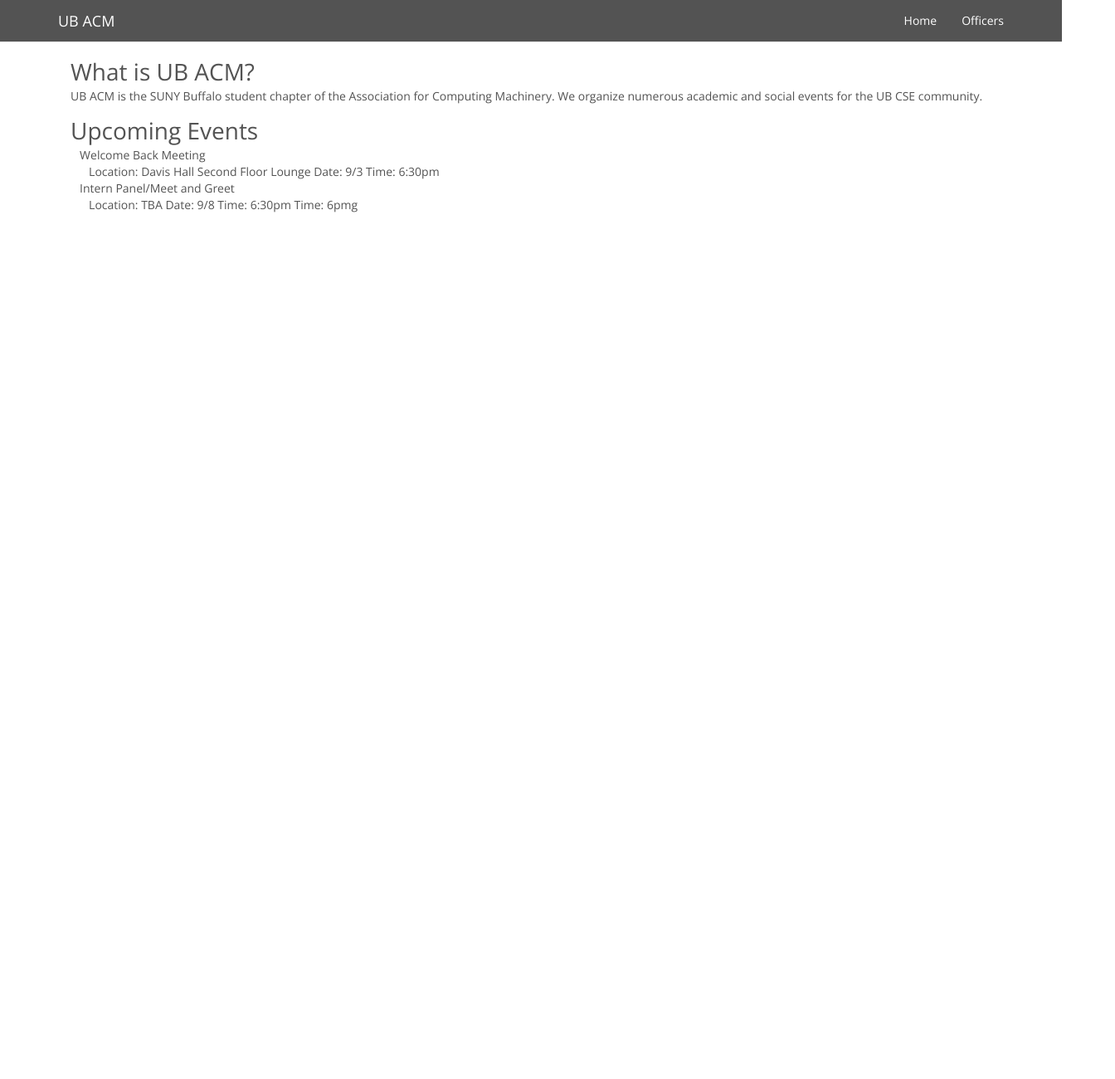
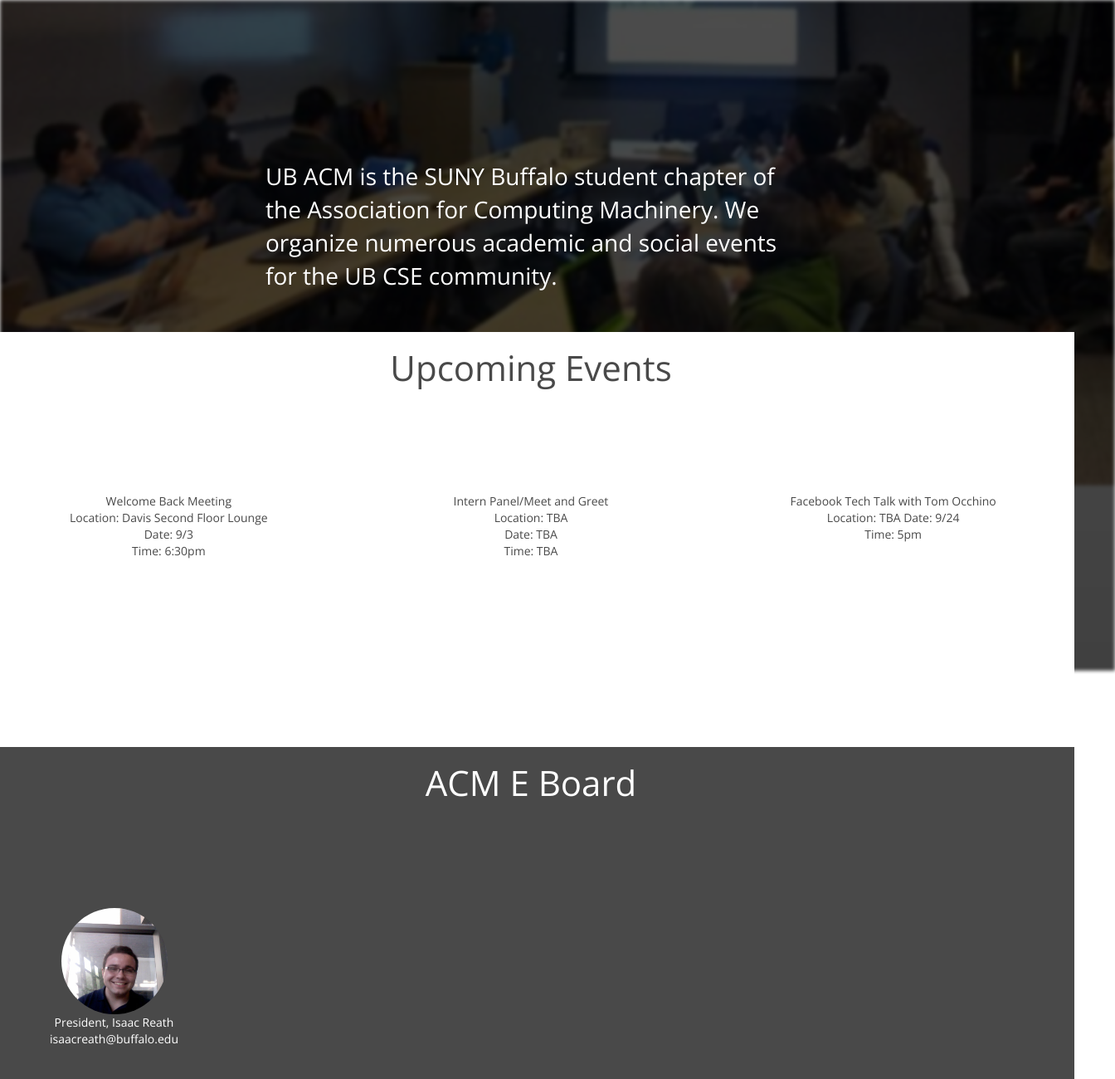
Before and after one commit to zmwieand/ubacm.github.io, a plain HTML site: page index.html in a window 1280 px wide. Shown: the whole page at 83% size, 1344 px wide, since content can reach past the window. Before the commit the page ends 800 px from the top, so only its background shows below. Drawn offline with nearby package versions, Linux system fonts and the light colour scheme.

Commit message:
changed a lot

```diff
--- a/css/index.css
+++ b/css/index.css
@@ -1,7 +1,8 @@
 @import url(http://fonts.googleapis.com/css?family=Open+Sans:300italic,400italic,700italic,300,400,700);
 
 body {
-	color: rgb(83,83,83);
+	color:white;
+	/*color: rgb(83,83,83);*/
     font-weight: 100;
     font-family: 'Open Sans', sans-serif;
 
@@ -18,7 +19,19 @@ body {
 	background-color: rgb(83,83,83);
 }
 .content{
-	margin-top: 55px;
+	/*margin-top: 55px;*/
+}
+
+.header{
+	height: 400px;
+}
+
+.whois{
+	font-size: 200%;
+}
+
+.subtitle{
+	font-size: 60%;
 }
 
 .profile {
@@ -30,18 +43,83 @@ body {
 	width: auto;
 	border-radius: 64px;
 }
+.img{
+	content: "";
+    position: absolute;
+    overflow: hidden;
+	background: linear-gradient(rgba(0,0,0,0.7), rgba(0,0,0,0.75)),url('../bg.jpg') no-repeat center center fixed;
+    background-size: cover;
+    z-index: -1; /* Keep the background behind the content */
+    height: 101%; width: 105%; /* Using Glen Maddern's trick /via @mente */
+    /* don't forget to use the prefixes you need */
+    transform-origin: top right;
+    -webkit-filter: blur(2px);
 
+}
+
+.inner {
+	z-index: -1; /* Keep the background behind the content */
+	position: fixed;
+	left: 50%;
+	margin-top: 10%;
+	transform: translate(-50%);
+/*    top: 50%;
+    transform: translate(-50%, -120%);
+    -webkit-transform: translate(-50%, -120%);
+    -moz-transform: translate(-50%, -120%);
+    -ms-transform: translate(-50%, -120%);
+*/}
+
+.whoisMobile{
+	text-align: center;
+	color: white;
+	font-size: 200%;
+	visibility: hidden;
+}
 @media screen and (max-width: 1000px) {
-	.events{
-		margin-left: 100px;
+	.img{
+		width: 100%;
 	}
-	.event-details{
-		margin-left: 100px;
+	.whois{
+		visibility: hidden;
 	}
+	.whoisMobile{
+		margin-top: 70%;
+
+		visibility: visible;
+	}
+
+	.e{
+		margin-bottom: 4%;
+	}
+	h1{
+		font-size: 250%;
+		margin-bottom: 10%;
+	}
+	.header{
+		height: 300px;
+	}
+
+}
+
+.officers{
+	color: white;
+	text-align: center;
+	background-color: rgb(73, 73, 73);
+	height: 400px;
+}
+
+h1{
+	font-weight: 100;
+	font-size: 300%;
+	margin-bottom: 10%;
 }
 
 .events {
-	margin-left: 1%;
+	text-align: center;
+	height: 500px;
+	background-color: white;
+	color: rgb(73,73,73);
 }
 
 .event-title{
--- a/index.html
+++ b/index.html
@@ -28,7 +28,8 @@
   </head>
 
   <body>
-    <div class="navbar navbar-default navbar-fixed-top" role="navigation">
+
+<!--     <div class="navbar navbar-default navbar-fixed-top" role="navigation">
       <div class="container">
         <div class="navbar-header">
           <button type="button" class="navbar-toggle collapsed" data-toggle="collapse" data-target=".navbar-collapse">
@@ -44,34 +45,75 @@
 
             <li><a href="/">Home</a></li>
             <li><a href="/contact">Officers</a></li>
+            <li><a>Events</a></li>
           </ul>
-        </div><!--/.nav-collapse -->
+        </div>
       </div>
-    </div>
+    </div> -->
 
 
-    <div class="container content">
-      <div class = "col-md-12">
-        <div class="title">What is UB ACM?</div>
-        <div class="whois">
-          UB ACM is the SUNY Buffalo student chapter of the Association for Computing Machinery. We organize numerous academic and social events for the UB CSE community.
-
+    <div class="container-full content ">
+      <div class = "header">
+        <div class="col-md-12 img"></div>
+        <div class="row content">
+          <div class = "col-md-12">
+            <div class="inner">
+              <div class="whoisMobile">
+                UB ACM<br>
+                <div class="subtitle">Some tagline to put here.</div>
+              </div>
+              <div class="whois">
+                  UB ACM is the SUNY Buffalo student chapter of the Association for Computing Machinery. We organize numerous academic and social events for the UB CSE community.
+              </div>
+            </div>
+          </div>
         </div>
-        <div class="title">Upcoming Events</div>
+      </div>
+      <div class="row">
         <div class="events">
+          <div class="col-md-12">
+            <h1>Upcoming Events</h1>
+          </div>
           <div class="event">
-            <div class="event-name">Welcome Back Meeting</div>
-            <div class="event-details">Location: Davis Hall Second Floor Lounge Date: 9/3 Time: 6:30pm
+            <div class="col-md-4 e">
+              Welcome Back Meeting<br>
+              Location: Davis Second Floor Lounge<br>
+              Date: 9/3<br>
+              Time: 6:30pm
+            </div>
+            <div class="col-md-4 e">
+              Intern Panel/Meet and Greet<br>
+              Location: TBA<br>
+              Date: TBA<br>
+              Time: TBA
+            </div>
+            <div class="col-md-4 e">
+              Facebook Tech Talk with Tom Occhino<br>
+              Location: TBA
+              Date: 9/24<br>
+              Time: 5pm
+            </div>
           </div>
-          <div class="event">Intern Panel/Meet and Greet</div>
-          <div class="event-details">Location: TBA Date: 9/8 Time: 6:30pm Time: 6pmg
-
-
+        </div>
+      </div>
+      <div class="row">
+        <div class="officers">
+          <div class="col-md-12">
+            <h1>ACM E Board</h1>
+          </div>
+          <div class="row">
+            <div class="col-md-3">
+              <img class="profilepic" src="../img/IsaacReath.jpg">
+              <p>President, Isaac Reath</br>isaacreath@buffalo.edu</p>
+            </div>
+          </div>
         </div>
       </div>
 
 
-    </div><!-- /.container -->
+    </div>
+
+    <!-- /.container -->
 
 
     <!-- Bootstrap core JavaScript
```
Also changed, not shown: bg.jpg (added), bg.png (added), bgwit.jpg (added), 2 other files.
